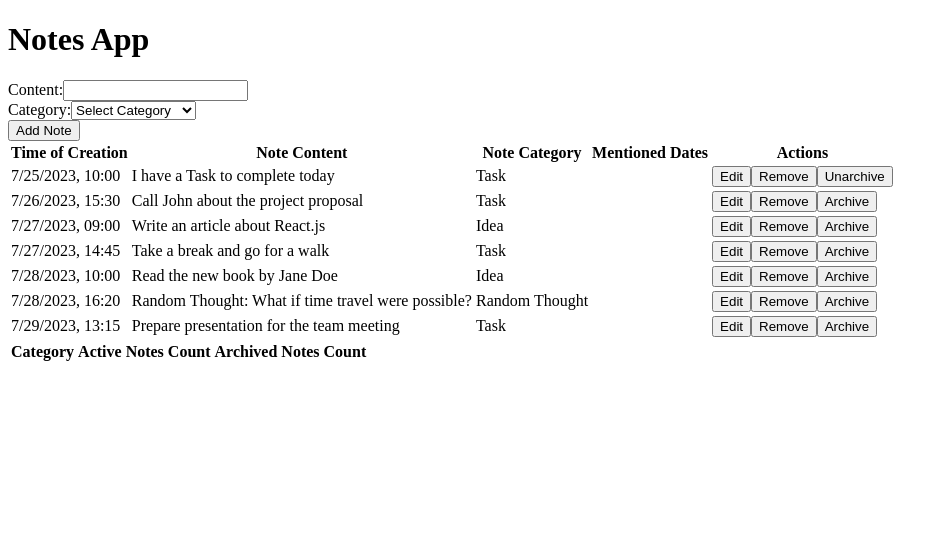
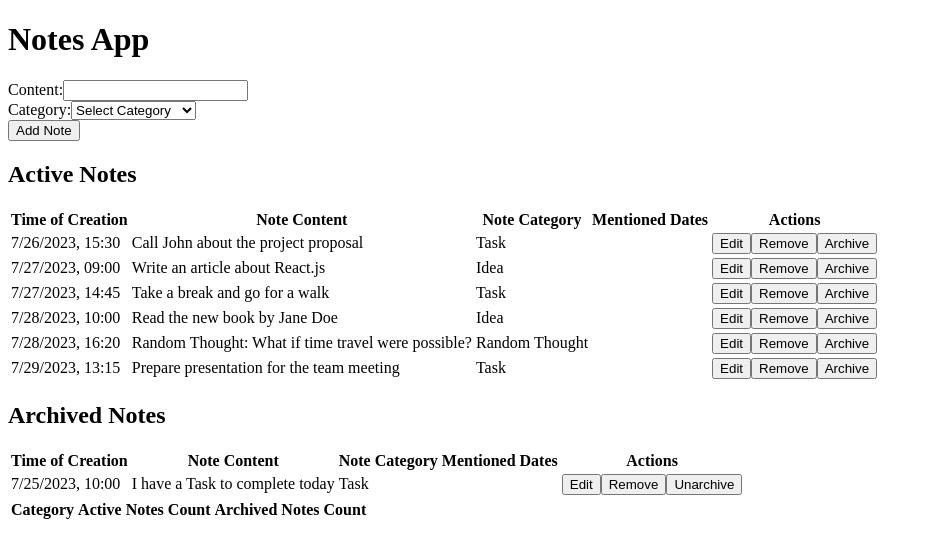
Before and after one commit to dima-diachkov/notes-app-react-redux, a React (Create React App) app: page / in a window 1280 px wide. Shown: the top 558 px of the page, without its empty margins (0-948 px from the left). Built offline with nearby package versions, Linux system fonts and the light colour scheme.

Commit message:
split table to active and archive notes, edit form

```diff
--- /dev/null
+++ b/src/components/EditNoteForm.tsx
@@ -0,0 +1,50 @@
+import React, { useState } from 'react';
+import { useDispatch } from 'react-redux';
+import { Note } from '../types/types';
+import { editNote } from '../actions/noteActions';
+
+interface EditNoteFormProps {
+  note: Note;
+  onClose: () => void;
+}
+
+const EditNoteForm: React.FC<EditNoteFormProps> = ({ note, onClose }) => {
+  const [content, setContent] = useState(note.content);
+  const [category, setCategory] = useState(note.category);
+  const dispatch = useDispatch();
+
+  const handleSubmit = (e: React.FormEvent) => {
+    e.preventDefault();
+
+    const updatedNote: Note = {
+      ...note,
+      content,
+      category,
+    };
+
+    dispatch(editNote(updatedNote));
+
+    onClose();
+  };
+
+  return (
+    <form onSubmit={handleSubmit}>
+      <div>
+        <label htmlFor="content">Content:</label>
+        <input type="text" id="content" value={content} onChange={(e) => setContent(e.target.value)} />
+      </div>
+      <div>
+        <label htmlFor="category">Category:</label>
+        <select id="category" value={category} onChange={(e) => setCategory(e.target.value)}>
+          <option value="Task">Task</option>
+          <option value="Random Thought">Random Thought</option>
+          <option value="Idea">Idea</option>
+        </select>
+      </div>
+      <button type="submit">Save</button>
+      <button type="button" onClick={onClose}>Cancel</button>
+    </form>
+  );
+};
+
+export default EditNoteForm;
--- a/src/components/NoteTable.tsx
+++ b/src/components/NoteTable.tsx
@@ -1,8 +1,9 @@
-import React from 'react';
+import React, { useState } from 'react';
 import Table from './Table';
 import { useDispatch } from 'react-redux';
 import { Note } from '../types/types';
 import { editNote, removeNote, archiveNote, unarchiveNote } from '../actions/noteActions';
+import EditNoteForm from './EditNoteForm';
 
 interface NoteTableProps {
   notes: Note[];
@@ -10,32 +11,14 @@ interface NoteTableProps {
 
 const NoteTable: React.FC<NoteTableProps> = ({ notes }) => {
   const dispatch = useDispatch();
-  const tableHeaders = ['Time of Creation', 'Note Content', 'Note Category', 'Mentioned Dates', 'Actions'];
+  const activeNotes = notes.filter((note) => !note.archived);
+  const archivedNotes = notes.filter((note) => note.archived);
+  const [showEditForm, setShowEditForm] = useState(false);
+  const [selectedNote, setSelectedNote] = useState<Note | null>(null);
 
-  const tableData = notes.map((note) => {
-    const mentionedDates = note.content.match(/\d{1,2}\/\d{1,2}\/\d{4}/g) || [];
-
-    return {
-      'Time of Creation': note.time,
-      'Note Content': note.content,
-      'Note Category': note.category,
-      'Mentioned Dates': mentionedDates.join(', '),
-      'Actions': (
-        <div>
-          <button onClick={() => handleEditNote(note)}>Edit</button>
-          <button onClick={() => handleRemoveNote(note.id)}>Remove</button>
-          {note.archived ? (
-            <button onClick={() => handleUnarchiveNote(note.id)}>Unarchive</button>
-          ) : (
-            <button onClick={() => handleArchiveNote(note.id)}>Archive</button>
-          )}
-        </div>
-      ),
-    };
-  });
-
-  const handleEditNote = (note: Note) => {
-    dispatch(editNote(note));
+  const handleEditNote = (updatedNote: Note) => {
+    dispatch(editNote(updatedNote));
+    handleCloseEditForm();
   };
 
   const handleRemoveNote = (noteId: number) => {
@@ -50,7 +33,67 @@ const NoteTable: React.FC<NoteTableProps> = ({ notes }) => {
     dispatch(unarchiveNote(noteId));
   };
 
-  return <Table headers={tableHeaders} data={tableData} />;
+  const handleEditButtonClick = (note: Note) => {
+    setSelectedNote(note);
+    setShowEditForm(true);
+  };
+
+  const handleCloseEditForm = () => {
+    setSelectedNote(null);
+    setShowEditForm(false);
+  };
+
+  return (
+    <div>
+      <h2>Active Notes</h2>
+      <Table
+        headers={['Time of Creation', 'Note Content', 'Note Category', 'Mentioned Dates', 'Actions']}
+        data={activeNotes.map((note) => {
+          const mentionedDates = note.content.match(/\d{1,2}\/\d{1,2}\/\d{4}/g) || [];
+
+          return {
+            'Time of Creation': note.time,
+            'Note Content': note.content,
+            'Note Category': note.category,
+            'Mentioned Dates': mentionedDates.join(', '),
+            'Actions': (
+              <div>
+                <button onClick={() => handleEditButtonClick(note)}>Edit</button>
+                <button onClick={() => handleRemoveNote(note.id)}>Remove</button>
+                <button onClick={() => handleArchiveNote(note.id)}>Archive</button>
+              </div>
+            ),
+          };
+        })}
+      />
+
+      <h2>Archived Notes</h2>
+      <Table
+        headers={['Time of Creation', 'Note Content', 'Note Category', 'Mentioned Dates', 'Actions']}
+        data={archivedNotes.map((note) => {
+          const mentionedDates = note.content.match(/\d{1,2}\/\d{1,2}\/\d{4}/g) || [];
+
+          return {
+            'Time of Creation': note.time,
+            'Note Content': note.content,
+            'Note Category': note.category,
+            'Mentioned Dates': mentionedDates.join(', '),
+            'Actions': (
+              <div>
+                <button onClick={() => handleEditButtonClick(note)}>Edit</button>
+                <button onClick={() => handleRemoveNote(note.id)}>Remove</button>
+                <button onClick={() => handleUnarchiveNote(note.id)}>Unarchive</button>
+              </div>
+            ),
+          };
+        })}
+      />
+
+      {showEditForm && selectedNote && (
+        <EditNoteForm note={selectedNote} onClose={handleCloseEditForm} />
+      )}
+    </div>
+  );
 };
 
 export default NoteTable;
```
